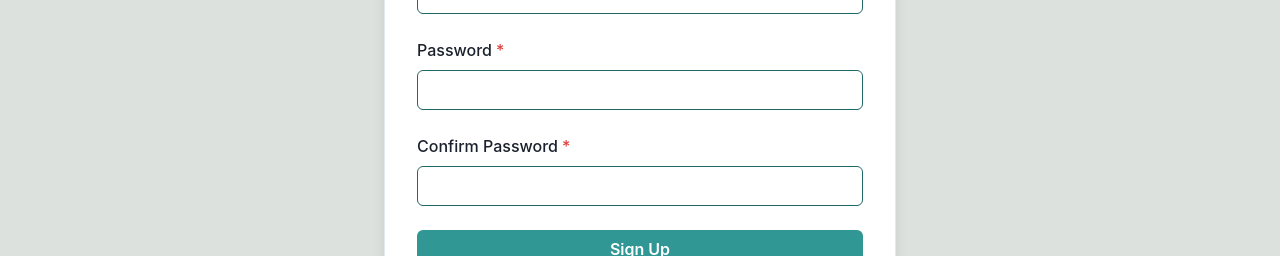
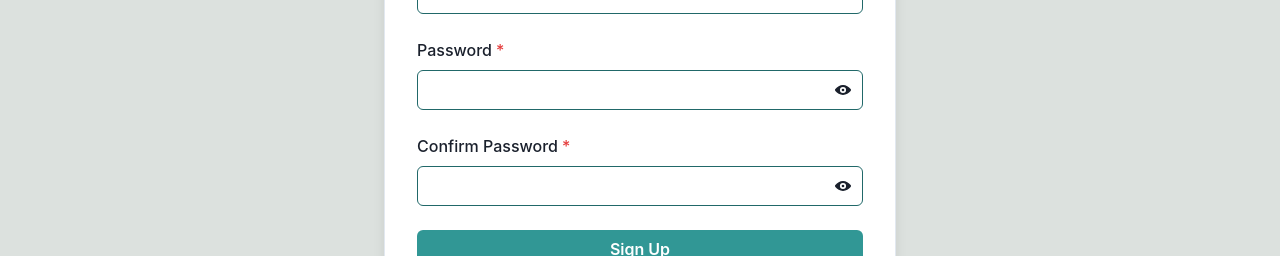
Before and after one commit to Gather307/Gather, a React (Vite) app in the folder frontend/: page /signup in a window 1280 px wide. Shown: the part 456-712 px from the top of the page. Built offline with nearby package versions, Linux system fonts and the light colour scheme.

Commit message:
implemented password show in login+signup

```diff
--- a/frontend/src/pages/LoginPage.tsx
+++ b/frontend/src/pages/LoginPage.tsx
@@ -8,13 +8,17 @@ import {
   Link,
   Flex,
   Text,
+  InputGroup,
+  InputRightElement,
 } from "@chakra-ui/react";
 import { useState } from "react";
 import { useNavigate } from "react-router-dom";
+import { ViewIcon, ViewOffIcon } from "@chakra-ui/icons";
 
 const LoginPage = ({ updateState }: { updateState: any }) => {
   const [username, setUsername] = useState("");
   const [password, setPassword] = useState("");
+  const [showPassword, setShowPassword] = useState(false);
   const navigate = useNavigate();
 
   const handleSubmit = async () => {
@@ -65,7 +69,7 @@ const LoginPage = ({ updateState }: { updateState: any }) => {
           <Text fontSize={{ base: "xl", md: "2xl" }} color="#216869">
             Login
           </Text>
-          <FormControl id="username">
+          <FormControl id="username" isRequired>
             <FormLabel>Username</FormLabel>
             <Input
               type="username"
@@ -76,16 +80,26 @@ const LoginPage = ({ updateState }: { updateState: any }) => {
               }}
             />
           </FormControl>
-          <FormControl id="password">
+          <FormControl id="password" isRequired>
             <FormLabel>Password</FormLabel>
+            <InputGroup>
               <Input
-              type="password"
+                type={showPassword ? "text" : "password"}
                 borderColor="#216869"
                 _hover={{ borderColor: "#49A078" }}
                 onChange={(e) => {
                   setPassword(e.target.value);
                 }}
               />
+              <InputRightElement h={"full"}>
+                <Button
+                  variant={"ghost"}
+                  onClick={() => setShowPassword(!showPassword)}
+                >
+                  {showPassword ? <ViewOffIcon /> : <ViewIcon />}
+                </Button>
+              </InputRightElement>
+            </InputGroup>
           </FormControl>
           <Button
             colorScheme="teal"
--- a/frontend/src/pages/SignupPage.tsx
+++ b/frontend/src/pages/SignupPage.tsx
@@ -9,9 +9,12 @@ import {
   Link,
   Flex,
   Text,
+  InputGroup,
+  InputRightElement,
 } from "@chakra-ui/react";
 import { useState } from "react";
 import { useNavigate } from "react-router-dom";
+import { ViewIcon, ViewOffIcon } from "@chakra-ui/icons";
 
 const SignupPage = ({
   stateVariable,
@@ -26,6 +29,8 @@ const SignupPage = ({
   const [email, setEmail] = useState("");
   const [password, setPassword] = useState("");
   const [confirmPassword, setConfirmPassword] = useState("");
+  const [showPassword, setShowPassword] = useState(false);
+  const [showConfirmPassword, setShowConfirmPassword] = useState(false);
   const navigate = useNavigate();
 
   const handleSumbit = async (e: React.FormEvent) => {
@@ -155,21 +160,41 @@ const SignupPage = ({
           </FormControl>
           <FormControl id="password" isRequired>
             <FormLabel>Password</FormLabel>
+            <InputGroup>
               <Input
-              type="password"
+                type={showPassword ? "text" : "password"}
                 borderColor="#216869"
                 _hover={{ borderColor: "#49A078" }}
                 onChange={(e) => setPassword(e.target.value)}
               />
+              <InputRightElement h={"full"}>
+                <Button
+                  variant={"ghost"}
+                  onClick={() => setShowPassword(!showPassword)}
+                >
+                  {showPassword ? <ViewOffIcon /> : <ViewIcon />}
+                </Button>
+              </InputRightElement>
+            </InputGroup>
           </FormControl>
           <FormControl id="confirmPassword" isRequired>
             <FormLabel>Confirm Password</FormLabel>
+            <InputGroup>
               <Input
-              type="password"
+                type={showConfirmPassword ? "text" : "password"}
                 borderColor="#216869"
                 _hover={{ borderColor: "#49A078" }}
                 onChange={(e) => setConfirmPassword(e.target.value)}
               />
+              <InputRightElement h={"full"}>
+                <Button
+                  variant={"ghost"}
+                  onClick={() => setShowConfirmPassword(!showConfirmPassword)}
+                >
+                  {showConfirmPassword ? <ViewOffIcon /> : <ViewIcon />}
+                </Button>
+              </InputRightElement>
+            </InputGroup>
           </FormControl>
           <Button
             colorScheme="teal"
```
Lines whose indentation alone changed are shown as unchanged.
